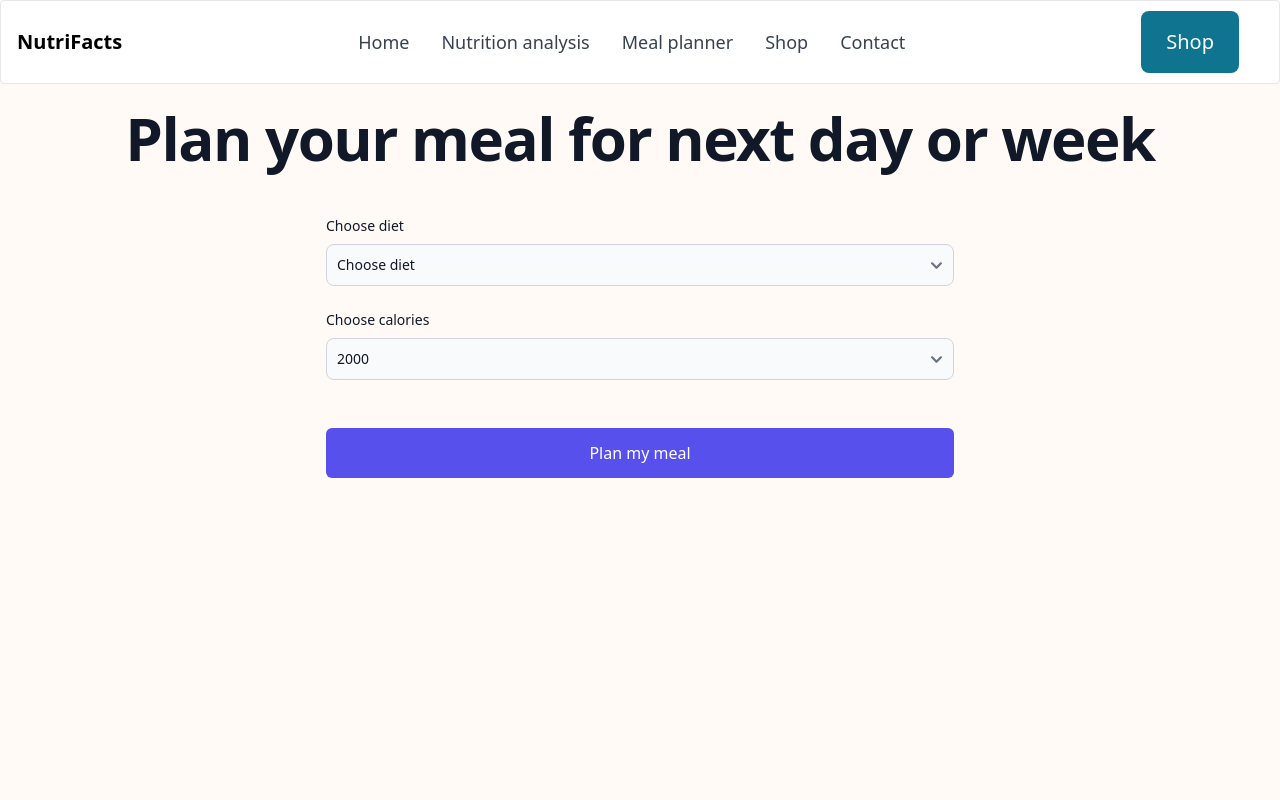
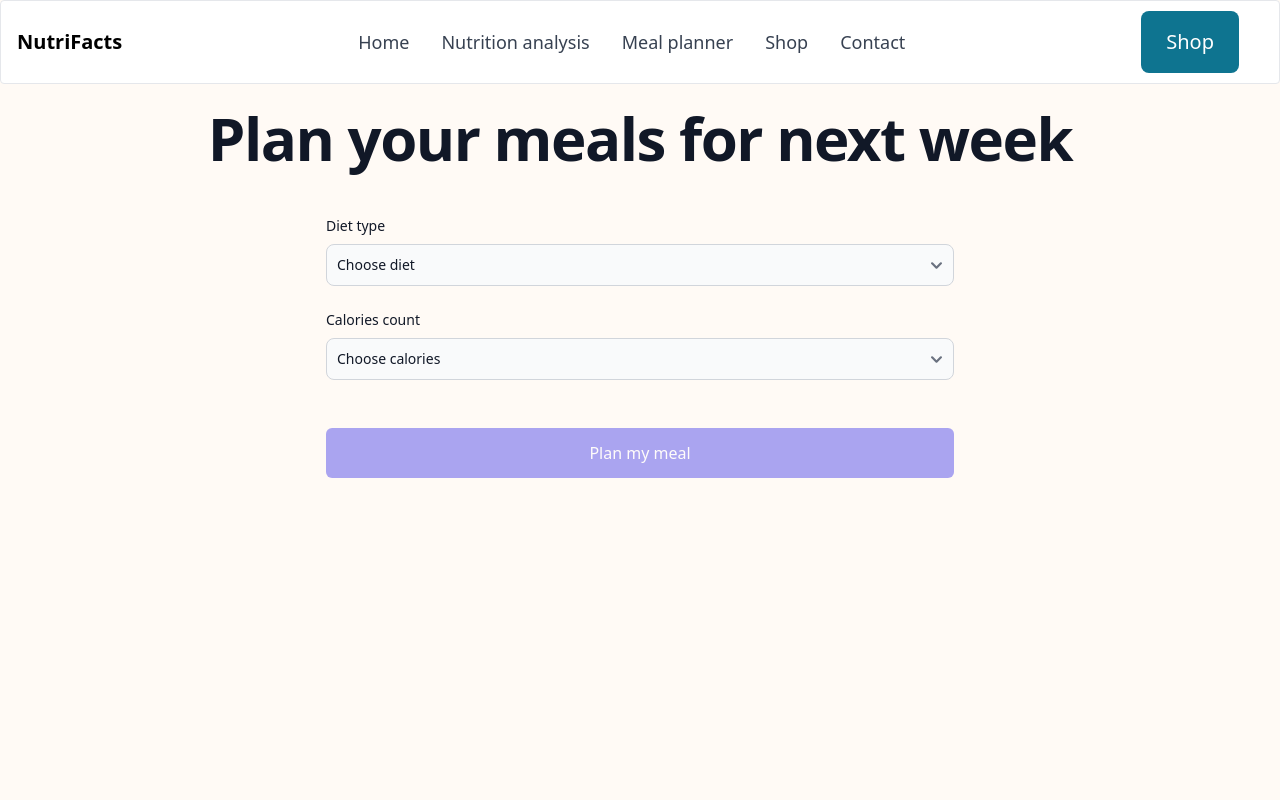
Before and after one commit to badkamyk/NutriFacts, a Next.js app: page /meal-planner in a window 1280 px wide. Shown: the top 800 px of the page. Built offline with nearby package versions, Linux system fonts and the light colour scheme.

Commit message:
fix: nutrients count on meal planner page, css changes

```diff
--- a/app/(product-related)/meal-planner/page.tsx
+++ b/app/(product-related)/meal-planner/page.tsx
@@ -10,8 +10,8 @@ import {
 import Link from "next/link";
 
 export default function MealPlanner() {
-    const [calories, setCalories] = useState("2000");
-    const [diet, setDiet] = useState("");
+    const [calories, setCalories] = useState("Choose calories");
+    const [diet, setDiet] = useState("Choose diet");
     const [data, setData] = useState<WeekType | null>(null);
 
     const onChangeDiet = (e: React.ChangeEvent<HTMLSelectElement>) => {
@@ -26,9 +26,6 @@ export default function MealPlanner() {
         const res = await fetch(
             `https://api.spoonacular.com/mealplanner/generate?timeFrame=week&targetCalories=${calories}&diet=${diet}&apiKey=YOUR_API_KEY`
         );
-        setTimeout(() => {
-            console.log("test");
-        }, 10000);
         return res.json();
         // const res = await import("../../../public/mealWeek.json");
         // return res.default;
@@ -42,6 +39,18 @@ export default function MealPlanner() {
         });
     }
 
+    function renderNutrients(nutrients: NutrientsType) {
+        return (
+            Object.entries(nutrients).map(([key, value]) => (
+                <div key={key}>
+                    <p className="text-sm font-bold">{key} <span className="text-black">{value}</span></p>
+                </div>
+            ))
+        )
+    }
+
+    const buttonDisabled = calories === "Choose calories" || diet === "Choose diet";
+
     const renderMealForOneDay = () => {
         return (
             data &&
@@ -51,31 +60,39 @@ export default function MealPlanner() {
                         <h2 className="text-2xl font-bold text-center my-1 px-2 py-1 mr-2 xl:text-lg 2xl:text-xl leading-5 text-blue-800 bg-blue-100 rounded-full dark:bg-blue-700 dark:text-blue-100">
                             {key.toUpperCase()}
                         </h2>
+                        <div className="text-xl font-bold text-center my-6 px-2 md:w-[40%] py-1 mx-auto xl:text-lg 2xl:text-xl leading-5 text-blue-800 bg-green-100 rounded-full dark:bg-blue-700 dark:text-blue-100">
+                            <h3 className="text-2xl w-[50%] font-bold text-center my-1 px-2 py-2 xl:w-[40%] mx-auto xl:text-lg 2xl:text-xl leading-5 text-blue-800 bg-green-200 rounded-full dark:bg-blue-700 dark:text-blue-100">
+                                Nutrients
+                            </h3>
+                            {renderNutrients(value.nutrients)}
+                        </div>
                         <div className="grid grid-cols-1 md:grid-cols-2 lg:grid-cols-3 gap-4">
-                            {value.meals.map((meal: DayMealType) => {
+                            {value.meals.map((meal: DayMealType, index) => {
                                 return (
                                     <div
                                         key={meal.id}
-                                        className="bg-white rounded-lg shadow-lg p-4  hover:bg-blue-200 hover:cursor-pointer"
+                                        className="bg-white rounded-lg shadow-lg hover:bg-blue-200 hover:cursor-pointer p-6"
                                     >
                                         <Link href={`/recipe/${meal.id}`}>
                                             <h3 className="text-xl font-bold">{meal.title}</h3>
-                                            <p className="text-gray-500 text-md">
+                                            <p className="text-gray-500 text-lg">
                                                 Time to prepare: {meal.readyInMinutes} minutes
                                             </p>
                                             <p className="text-gray-500 xl:text-md 2xl:text-lg">
                                                 {meal.servings} servings
                                             </p>
-                                            {Object.entries(value.nutrients).map(([key, value]) => {
-                                                return (
-                                                    <p
-                                                        key={key}
-                                                        className="my-1 px-2 py-1 mr-2 text-sm xl:text-md 2xl:text-lg font-medium w-[60%] leading-5 text-blue-800 bg-green-100 rounded-full dark:bg-blue-700 dark:text-blue-100"
-                                                    >
-                                                        {key}: {value}
-                                                    </p>
-                                                );
-                                            })}
+                                            {/*{Object.entries(value.nutrients).map(([key, value]) => {*/}
+                                            {/*    return (*/}
+                                            {/*        <p*/}
+                                            {/*            key={key}*/}
+                                            {/*            className="my-1 px-2 py-1 mr-2 text-sm xl:text-md 2xl:text-lg font-medium w-[60%] leading-5 text-blue-800 bg-green-100 rounded-full dark:bg-blue-700 dark:text-blue-100"*/}
+                                            {/*        >*/}
+                                            {/*            {key}: {value}*/}
+                                            {/*        </p>*/}
+                                            {/*    );*/}
+                                            {/*})}*/}
+
+
                                         </Link>
                                     </div>
                                 );
@@ -90,7 +107,7 @@ export default function MealPlanner() {
     return (
         <div className="px-3 min-h-screen">
             <h1 className="my-6 text-4xl font-extrabold tracking-tight leading-none text-gray-900 md:text-5xl lg:text-6xl dark:text-white mb-12 text-center">
-                Plan your meal for next day or week
+                Plan your meals for next week
             </h1>
             <form
                 onSubmit={onSubmit}
@@ -99,7 +116,8 @@ export default function MealPlanner() {
                 <Select
                     value={diet}
                     onChange={onChangeDiet}
-                    label={"Choose diet"}
+                    onBlur={onChangeDiet}
+                    label={"Diet type"}
                     id={"diet"}
                     options={[
                         "Vegan",
@@ -115,13 +133,16 @@ export default function MealPlanner() {
                 <Select
                     value={calories}
                     onChange={onChangeCalories}
-                    label={"Choose calories"}
+                    onBlur={onChangeCalories}
+                    label={"Calories count"}
                     id={"calories"}
-                    options={["2000", "2500", "3000", "3500", "4000", "4500", "5000"]}
+                    options={["1500", "2000", "2500", "3000", "3500", "4000", "4500", "5000"]}
                 />
                 <button
+                    disabled={buttonDisabled}
                     type="submit"
-                    className="mt-6 w-full py-3 px-4 border border-transparent text-base font-medium rounded-md text-white bg-indigo-600 hover:bg-indigo-700 focus:outline-none focus:ring-2 focus:ring-offset-2 focus:ring-indigo-500"
+                    className={`mt-6 w-full py-3 px-4 border border-transparent text-base font-medium rounded-md text-white bg-indigo-600
+                     hover:bg-indigo-700 focus:outline-none focus:ring-2 focus:ring-offset-2 focus:ring-indigo-500 ${buttonDisabled && "opacity-50 cursor-not-allowed"}`}
                 >
                     Plan my meal
                 </button>
--- a/app/(product-related)/recipe/[recipeId]/page.tsx
+++ b/app/(product-related)/recipe/[recipeId]/page.tsx
@@ -6,10 +6,10 @@ import Table from "../../../../components/Table";
 
 
 async function getRecipe(id: string) {
-    // const res = await fetch(`https://api.spoonacular.com/recipes/${id}/information?includeNutrition=true&apiKey=YOUR_API_KEY`);
-    // return res.json();
-    const res = await import("../../../../public/response.json");
-    return res.default;
+    const res = await fetch(`https://api.spoonacular.com/recipes/${id}/information?includeNutrition=true&apiKey=YOUR_API_KEY`);
+    return res.json();
+    // const res = await import("../../../../public/response.json");
+    // return res.default;
 }
 
 const usedNutrients = [
--- a/components/SearchInput.tsx
+++ b/components/SearchInput.tsx
@@ -48,7 +48,6 @@ export default function FindRecipe({ setIngredients, setRecipe, chosenCategory,
                 });
 
                 const parseRes = await response.json();
-                console.log("here", parseRes);
                 setRecipe && setRecipe(parseRes);
             }
         } catch (err) {
--- a/components/Select.tsx
+++ b/components/Select.tsx
@@ -1,10 +1,13 @@
+import React from "react";
+
 export default function Select({
     label,
     options,
     onChange,
+    onBlur,
     id,
     value,
-                               }: { label: string, options: Array<string>, onChange: (e: React.ChangeEvent<HTMLSelectElement>) => void, id: string, value: string }) {
+}: { label: string, options: Array<string>, onChange: (e: React.ChangeEvent<HTMLSelectElement>) => void, id: string, value: string, onBlur?: (e: React.FocusEvent<HTMLSelectElement>) => void }) {
     return (
         <div className="mb-6">
             <label htmlFor={id}
```
Also changed, not shown: app/(product-related)/analyze/page.tsx (+7 -9 lines). Lines whose indentation alone changed are shown as unchanged.
